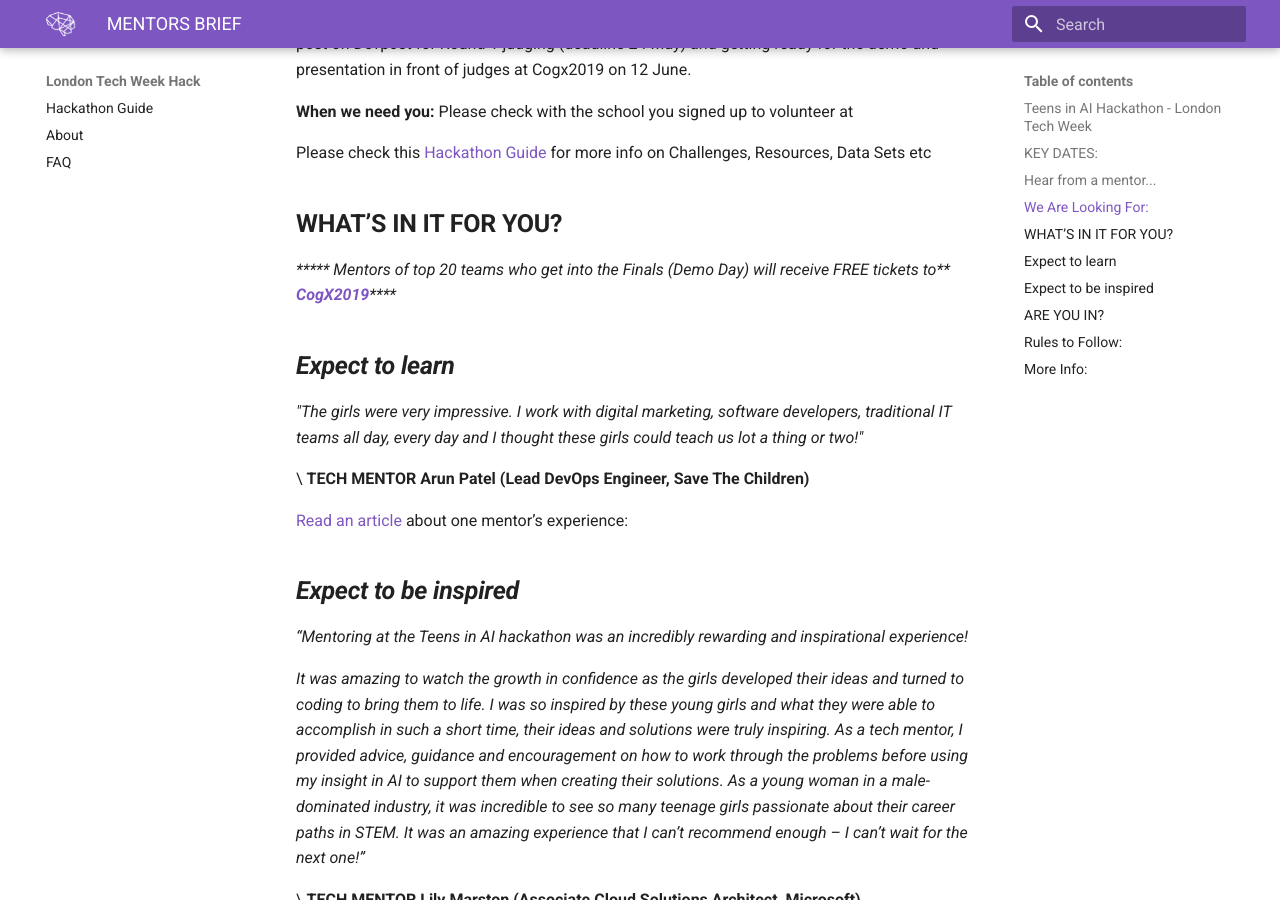
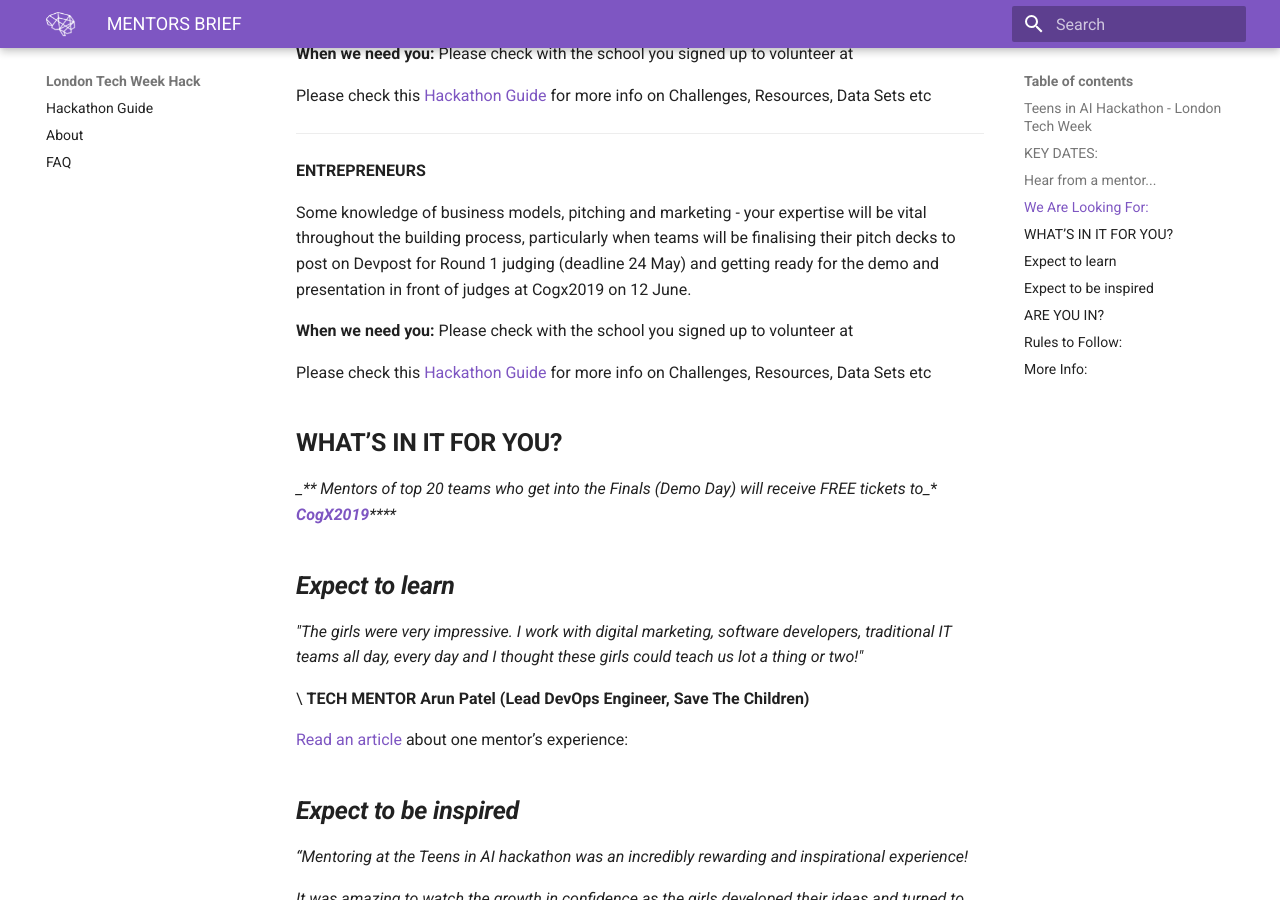
Before and after one commit to elenasinel/tech-week, an MkDocs documentation site: the page built from docs/mentors-brief.md, in a window 1280 px wide and 900 px high, scrolled down 2765 px. Built offline with MkDocs 1.6.1 and Material for MkDocs 9.7.7, drawn with Linux system fonts in a browser that asks for light colours.

```diff
--- a/docs/mentors-brief.md
+++ b/docs/mentors-brief.md
@@ -1,6 +1,8 @@
 ---
 title: MENTORS BRIEF
 ---
+![](/images/whatsapp-image-2019-04-25-at-7.27.29-pm.jpeg)
+
 **This is a "work in progress" doc and is constantly getting updated.**
 
 Please check this [Hackathon Guide](https://london-tech-week-hack.netlify.com/) for more info on Challenges, Resources, Data Sets etc
@@ -9,13 +11,13 @@ Please check this [Hackathon Guide](https://london-tech-week-hack.netlify.com/)
 
 **Want to sponsor the hack and join Deepmind and Alan Turing Institute at nurturing the next generation of AI technologist, innovators and entrepreneurs?** Email Elena Sinel on elena.sinel@acornaspirations.co.uk or Tabitha Goldstaub on tabitha@cognitionx.io
 
-****
+- - -
 
 # **MENTORS BRIEF**
 
 ## **Teens in AI Hackathon - London Tech Week**
 
-****
+- - -
 
 **Do you want to be challenged?**
 
@@ -64,7 +66,7 @@ Please check this [Hackathon Guide](https://london-tech-week-hack.netlify.com/)
 
 **When we need you:** Please check with the school you signed up to volunteer at
 
-****
+- - -
 
 **DESIGN THINKERS**
 
@@ -78,7 +80,7 @@ No code will be developed until a problem is researched and fully understood and
 
 Please check this [Hackathon Guide](https://london-tech-week-hack.netlify.com/) for more info on Challenges, Resources, Data Sets etc
 
-****
+- - -
 
 **ETHICISTS**
 
@@ -88,7 +90,7 @@ Ethics is important and should be taught alongside coding and computer science a
 
 Please check this [Hackathon Guide](https://london-tech-week-hack.netlify.com/) for more info on Challenges, Resources, Data Sets etc
 
-****
+- - -
 
 **ENTREPRENEURS**
 
@@ -100,9 +102,9 @@ Please check this [Hackathon Guide](https://london-tech-week-hack.netlify.com/)
 
 ## **WHAT’S IN IT FOR YOU?**
 
-_**\*\** Mentors of top 20 teams who get into the Finals (Demo Day) will receive FREE tickets to**_ [_**CogX2019**_](https://cogx.co/)_****_
+**_\*\** Mentors of top 20 teams who get into the Finals (Demo Day) will receive FREE tickets to_** [**_CogX2019_**](https://cogx.co/)_\*\*\*\*_
 
-## _**Expect to learn**_
+## **_Expect to learn_**
 
 _"The girls were very impressive. I work with digital marketing, software developers, traditional IT teams all day, every day and I thought these girls could teach us lot a thing or two!"_
 
@@ -110,7 +112,7 @@ _"The girls were very impressive. I work with digital marketing, software develo
 
 [Read an article](https://www.linkedin.com/pulse/learning-through-mentoring-ashish-bansal/) about one mentor’s experience:
 
-## _**Expect to be inspired**_
+## **_Expect to be inspired_**
 
 _“Mentoring at the Teens in AI hackathon was an incredibly rewarding and inspirational experience!_
 
@@ -162,9 +164,7 @@ _Be prepared to be challenged as to your knowledge and programming skills - teen
 
 **Event Details: http://bit.ly/teensinaicogx**
 
-
 **Sign up to volunteer: https://www.founders4schools.org.uk/partners/teensinai/leader/**
-
 
 **Join the Slack channel to help remotely: http://bit.ly/teensinaimentor**
 
```
